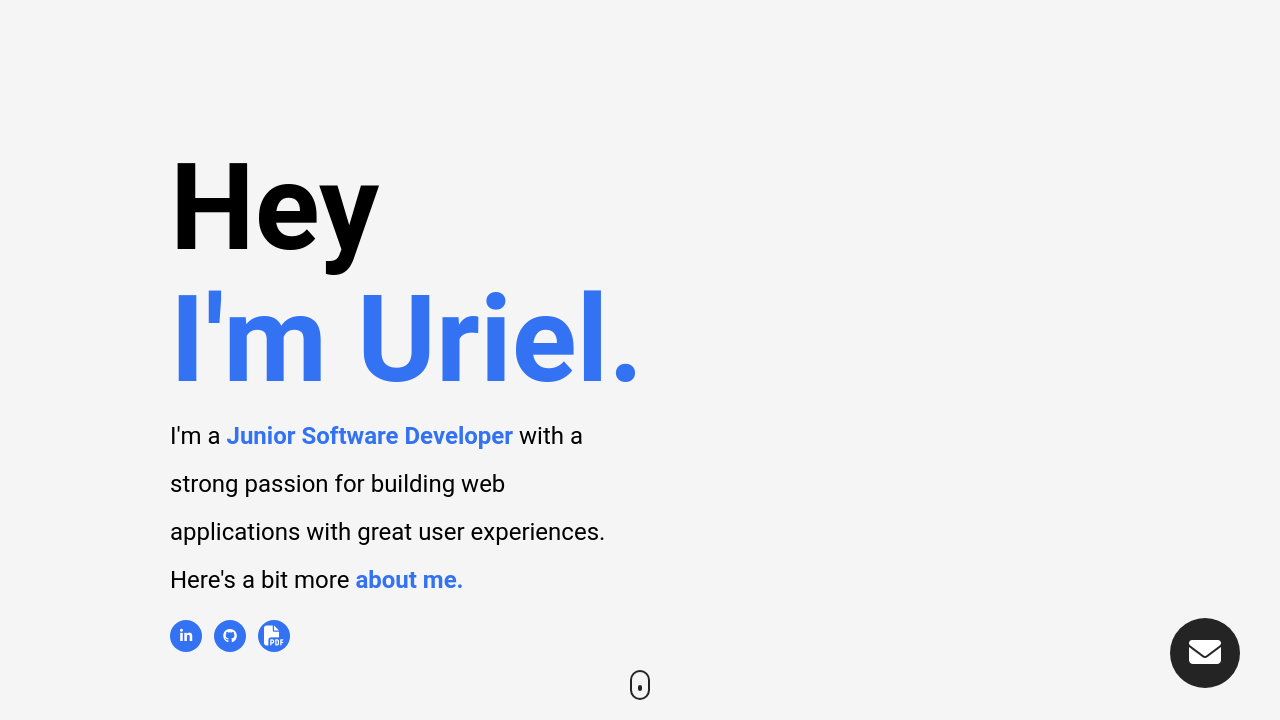
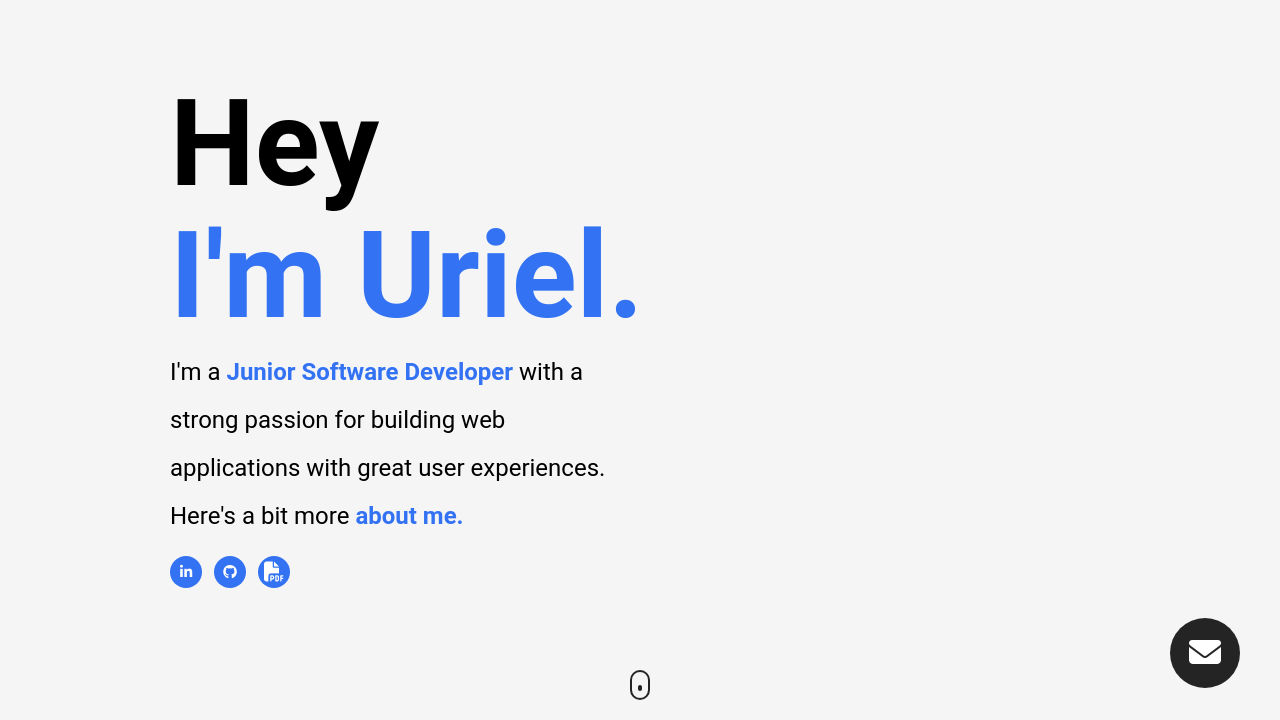
Before and after one commit to funkygoose/e-portfolio, a plain HTML site: page index.html in a window 1280 px wide. Shown: the part 80-800 px from the top of the page. Drawn offline with nearby package versions, Linux system fonts and the light colour scheme.

Commit message:
Update styles.css

```diff
--- a/styles.css
+++ b/styles.css
@@ -139,7 +139,7 @@ LANDING PAGE
 
 .header  {
    position: absolute;
-   top: 60%;
+   top: 52%;
    left: 50%;
    transform: translate(-50%,-50%);
    width: 100%;
```
